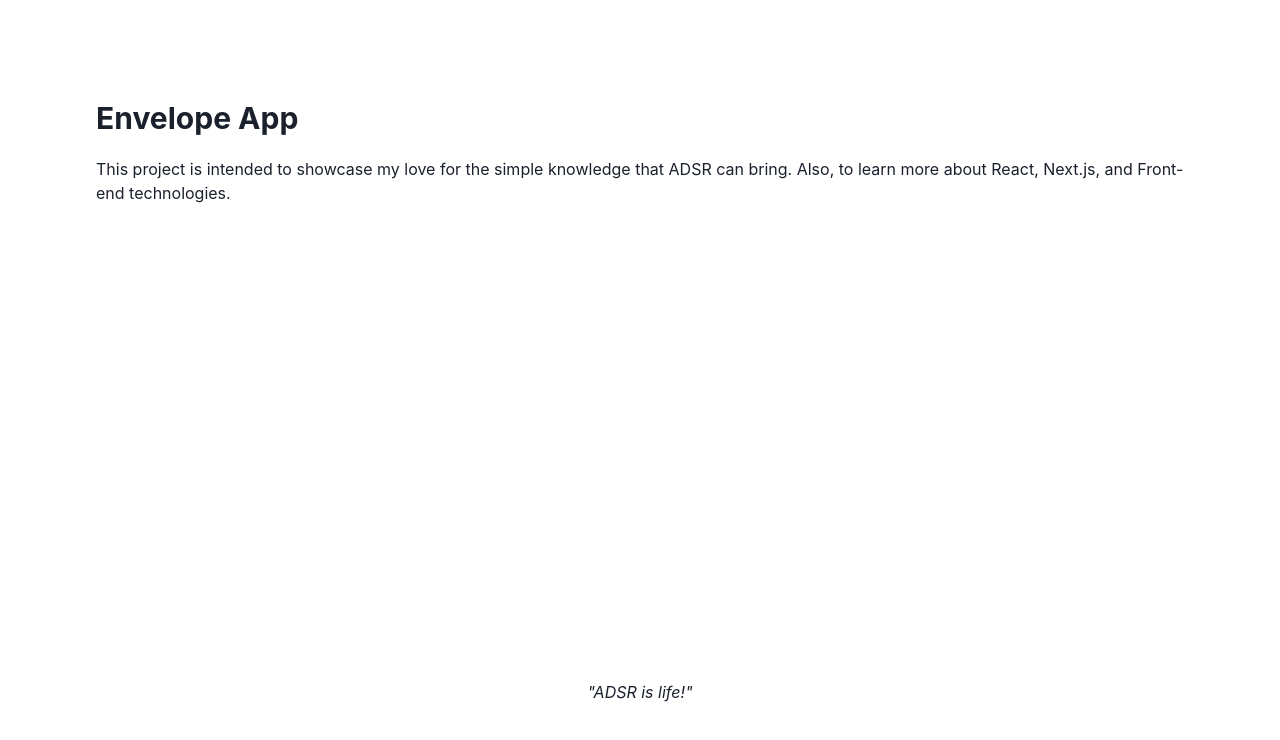
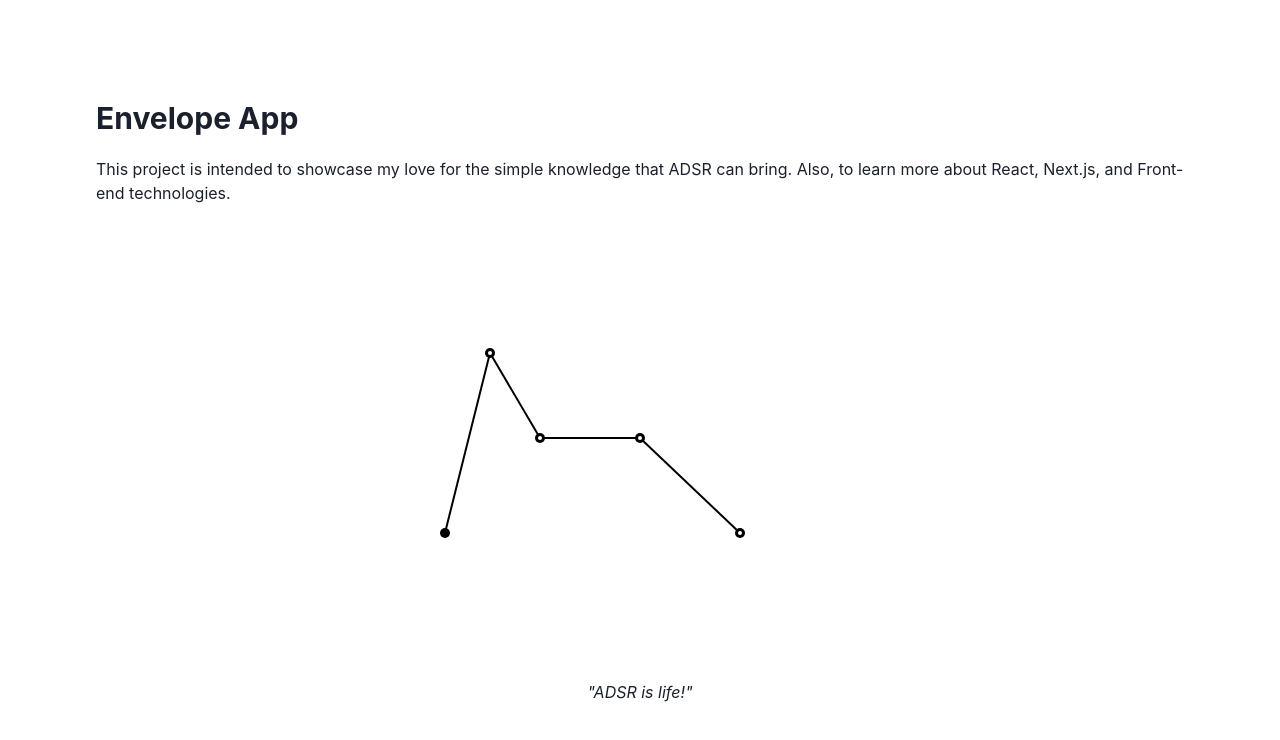
Before and after one commit to devonfox/env-app, a Next.js app: page / in a window 1280 px wide. Shown: the top 740 px of the page. Built offline with nearby package versions, Linux system fonts and the light colour scheme.

Commit message:
added point/line components

```diff
--- a/src/components/ADSR.tsx
+++ b/src/components/ADSR.tsx
@@ -1,8 +1,41 @@
-import React, { useState } from "react";
-import { useSpring, animated } from "@react-spring/web";
+import { animated, useSpring } from "@react-spring/web";
+import Point from "@/components/Point";
+import Line from "@/components/Line";
 
 const ADSR = () => {
-  return <div></div>;
+  // These are the default constraints for the canvas
+  // todo: add accessible svg contraints passed in as props
+  const startX = 5;
+  const topY = 10;
+  const bottomY = 190;
+
+  // todo: change these values when animated
+  const attDec: number = 50;
+  const decSus: number = attDec + 50;
+  const susLevel: number = 0.5;
+  const sustain: number = susLevel * bottomY;
+  const sustainRel: number = decSus + 100;
+  const release: number = 100;
+  const end: number = sustainRel + release;
+
+  return (
+    <svg height={200} width={400}>
+      <Point x={startX} y={bottomY} isSolid />
+
+      <Line start={[startX, bottomY]} end={[attDec, topY]} />
+      <Line start={[attDec, topY]} end={[decSus, sustain]} />
+      <Line start={[decSus, sustain]} end={[sustainRel, sustain]} />
+      <Line
+        start={[sustainRel, sustain]}
+        end={[sustainRel + release, bottomY]}
+      />
+
+      <Point x={attDec} y={topY} />
+      <Point x={decSus} y={sustain} />
+      <Point x={sustainRel} y={sustain} />
+      <Point x={end} y={bottomY} />
+    </svg>
+  );
 };
 
 export default ADSR;
--- /dev/null
+++ b/src/components/Line.tsx
@@ -0,0 +1,23 @@
+import { animated } from "@react-spring/web";
+
+interface LineProps {
+  start: [number, number];
+  end: [number, number];
+}
+
+const Line = (props: LineProps) => {
+  const { start, end } = props;
+
+  return (
+    <animated.line
+      x1={start[0]}
+      y1={start[1]}
+      x2={end[0]}
+      y2={end[1]}
+      stroke="black"
+      strokeWidth={2}
+    />
+  );
+};
+
+export default Line;
--- /dev/null
+++ b/src/components/Point.tsx
@@ -0,0 +1,21 @@
+import { animated } from "@react-spring/web";
+
+interface PointProps {
+  x: number;
+  y: number;
+  isSolid?: boolean;
+}
+
+const Point = (props: PointProps) => {
+  const { x, y, isSolid } = props;
+  return isSolid ? (
+    <animated.circle cx={x} cy={y} r={5} fill="black" />
+  ) : (
+    <>
+      <animated.circle cx={x} cy={y} r={5} fill="black" />
+      <animated.circle cx={x} cy={y} r={2} fill="white" />
+    </>
+  );
+};
+
+export default Point;
```
